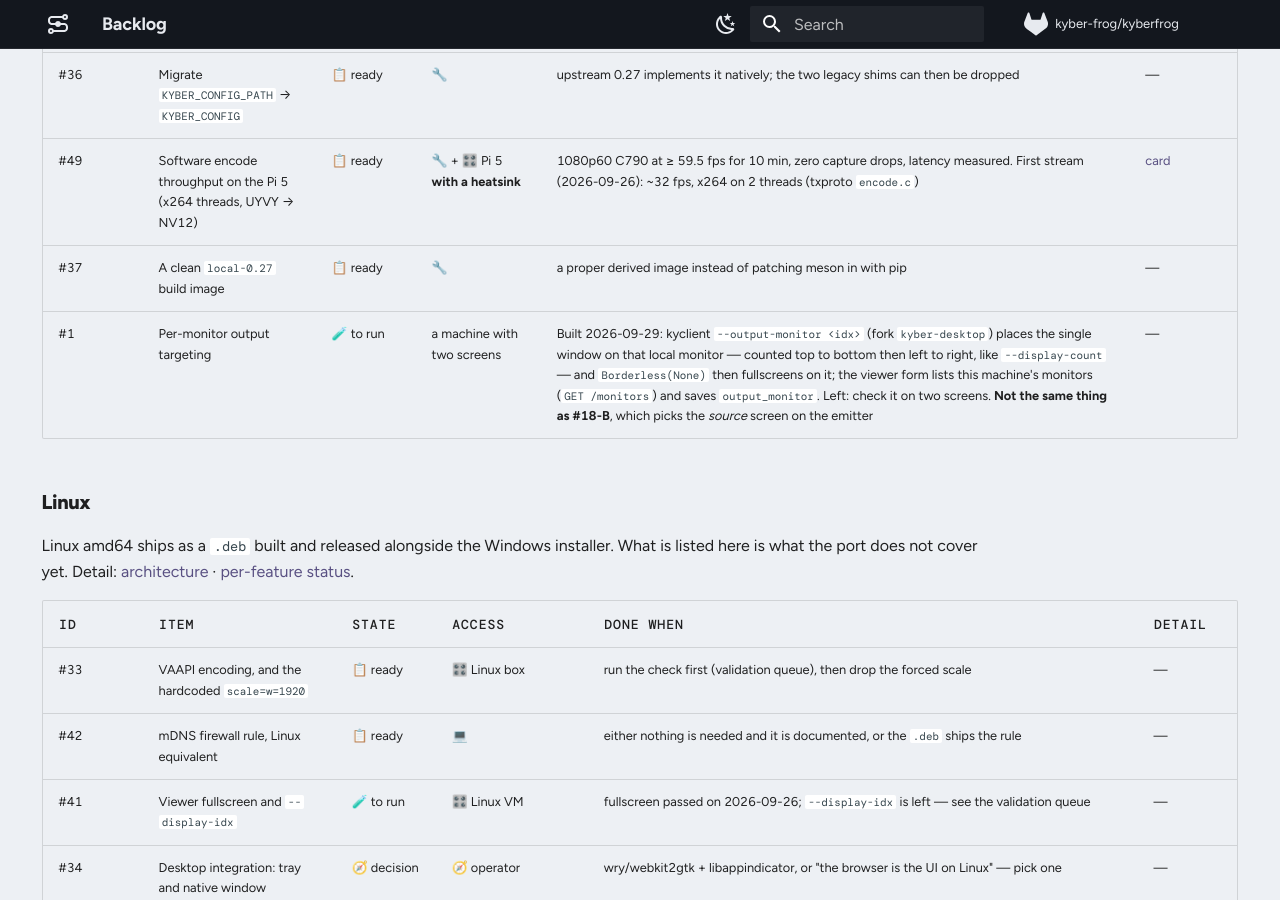
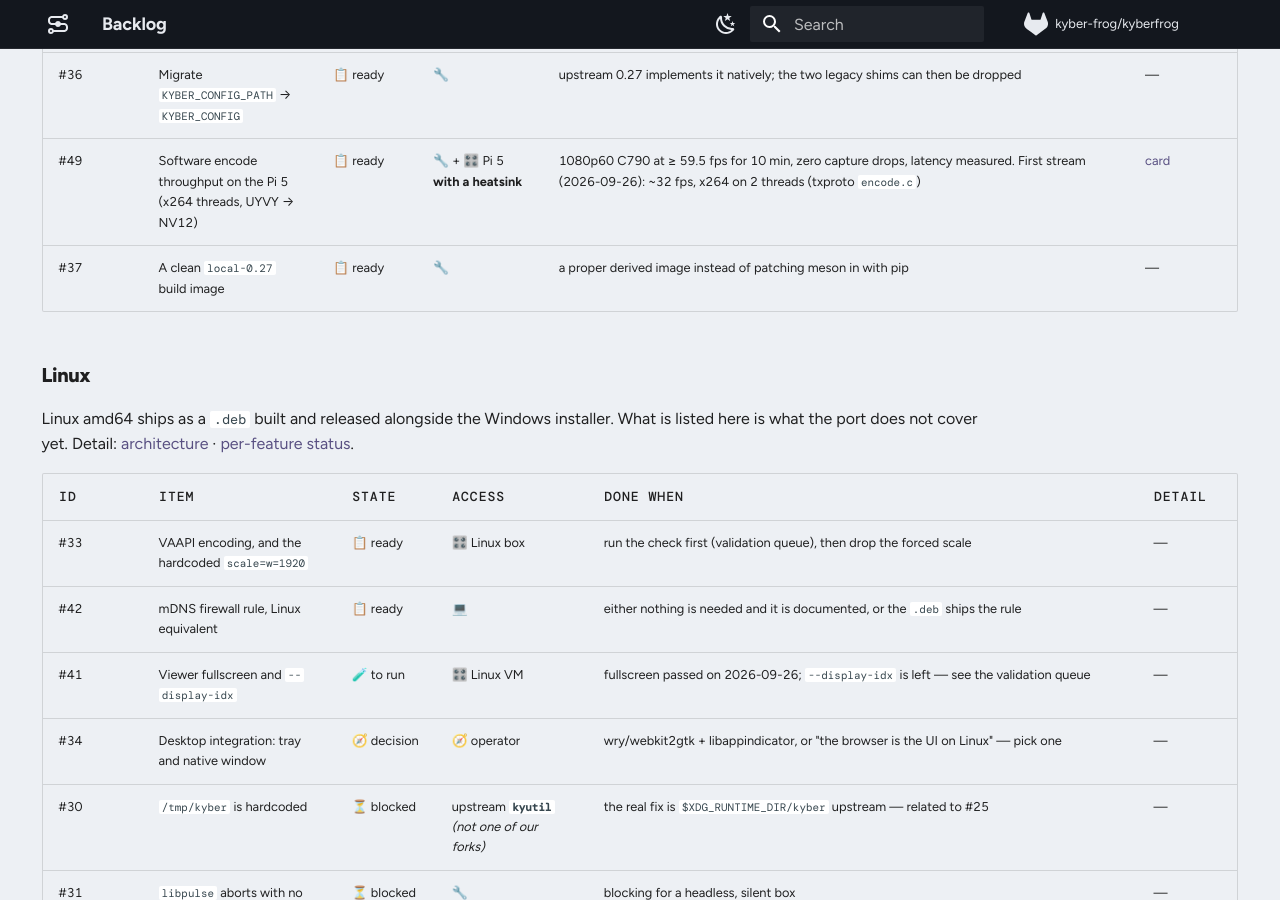
Before and after one commit to CollectiFrog/KyberFrog, an MkDocs documentation site: the page built from docs/dev/backlog.md, in a window 1280 px wide and 900 px high, scrolled down 5713 px. Built offline with MkDocs 1.6.1 and Material for MkDocs 9.7.7, drawn with Linux system fonts in a browser that asks for light colours; comment, search, counter and statistics services are not loaded; some of the changed text lies outside the part shown.

Commit message:
docs(backlog): close #1, per-monitor output validated on two screens
Co-Authored-By: Claude Opus 5.5 <noreply@anthropic.com>

```diff
--- a/docs/dev/backlog.md
+++ b/docs/dev/backlog.md
@@ -12,7 +12,7 @@ card links to the doc that gives the context. Shipped work is in the
 <a href="https://gitlab.com/kyber-frog/kyberfrog/-/blob/main/CHANGELOG.md">CHANGELOG</a>.</p>
 
 <div class="kf-stats">
-  <a class="kf-stat" href="#col-run"><b>5</b><span>to run — no code</span></a>
+  <a class="kf-stat" href="#col-run"><b>4</b><span>to run — no code</span></a>
   <a class="kf-stat" href="#col-laptop"><b>7</b><span>ready · laptop</span></a>
   <a class="kf-stat" href="#col-fork"><b>11</b><span>ready · fork &amp; hardware</span></a>
   <a class="kf-stat" href="#col-progress"><b>0</b><span>in progress</span></a>
@@ -21,11 +21,11 @@ card links to the doc that gives the context. Shipped work is in the
 
 <div class="kf-areas">
   <div class="kf-areabar" aria-hidden="true">
-    <i class="kf-core" style="flex-grow:7"></i><i class="kf-ui" style="flex-grow:4"></i><i class="kf-fork" style="flex-grow:10"></i><i class="kf-linux" style="flex-grow:8"></i><i class="kf-proj" style="flex-grow:4"></i>
+    <i class="kf-core" style="flex-grow:7"></i><i class="kf-ui" style="flex-grow:4"></i><i class="kf-fork" style="flex-grow:9"></i><i class="kf-linux" style="flex-grow:8"></i><i class="kf-proj" style="flex-grow:4"></i>
   </div>
   <a class="kf-core" href="#product-core-emission-and-reception">Product core <b>7</b></a>
   <a class="kf-ui" href="#web-ui">Web UI <b>4</b></a>
-  <a class="kf-fork" href="#fork-chain-and-latency">Fork chain &amp; latency <b>10</b></a>
+  <a class="kf-fork" href="#fork-chain-and-latency">Fork chain &amp; latency <b>9</b></a>
   <a class="kf-linux" href="#linux">Linux <b>8</b></a>
   <a class="kf-proj" href="#project-wide">Project-wide <b>4</b></a>
 </div>
@@ -33,15 +33,8 @@ card links to the doc that gives the context. Shipped work is in the
 <div class="kf-board" markdown>
 
 <section class="kf-col" id="col-run" markdown>
-<header class="kf-col-head"><span>🧪 To run</span><b>5</b></header>
+<header class="kf-col-head"><span>🧪 To run</span><b>4</b></header>
 <p class="kf-col-note">Built, never exercised. No code — a machine and ten minutes.</p>
-
-<div class="kf-card kf-fork" markdown>
-<p class="kf-card-head"><span>#1</span><span>🎛️ two monitors</span></p>
-<p class="kf-card-title">Per-monitor output</p>
-<p class="kf-card-what">Built: the viewer form picks the local monitor, kyclient <code>--output-monitor</code> places the window there. Left: check it on a machine with two screens.</p>
-<p class="kf-card-links" markdown="span">[Detail](#fork-chain-and-latency)</p>
-</div>
 
 <div class="kf-card kf-core" id="item-52" markdown>
 <p class="kf-card-head"><span>#52</span><span>🎛️ DeckLink card · Windows</span></p>
@@ -530,7 +523,6 @@ move the item. Nothing else on this page depends on writing code to be true.
 | #36 | Migrate `KYBER_CONFIG_PATH` → `KYBER_CONFIG` | 📋 ready | 🔧 | upstream 0.27 implements it natively; the two legacy shims can then be dropped | — |
 | #49 | Software encode throughput on the Pi 5 (x264 threads, UYVY → NV12) | 📋 ready | 🔧 + 🎛️ Pi 5 **with a heatsink** | 1080p60 C790 at ≥ 59.5 fps for 10 min, zero capture drops, latency measured. First stream (2026-09-26): ~32 fps, x264 on 2 threads (txproto `encode.c`) | [card](#item-49) |
 | #37 | A clean `local-0.27` build image | 📋 ready | 🔧 | a proper derived image instead of patching meson in with pip | — |
-| #1 | Per-monitor output targeting | 🧪 to run | a machine with two screens | Built 2026-09-29: kyclient `--output-monitor <idx>` (fork `kyber-desktop`) places the single window on that local monitor — counted top to bottom then left to right, like `--display-count` — and `Borderless(None)` then fullscreens on it; the viewer form lists this machine's monitors (`GET /monitors`) and saves `output_monitor`. Left: check it on two screens. **Not the same thing as #18-B**, which picks the *source* screen on the emitter | — |
 
 ### Linux
 
```
Also changed, not shown: CHANGELOG.md (+1 -1 lines).
